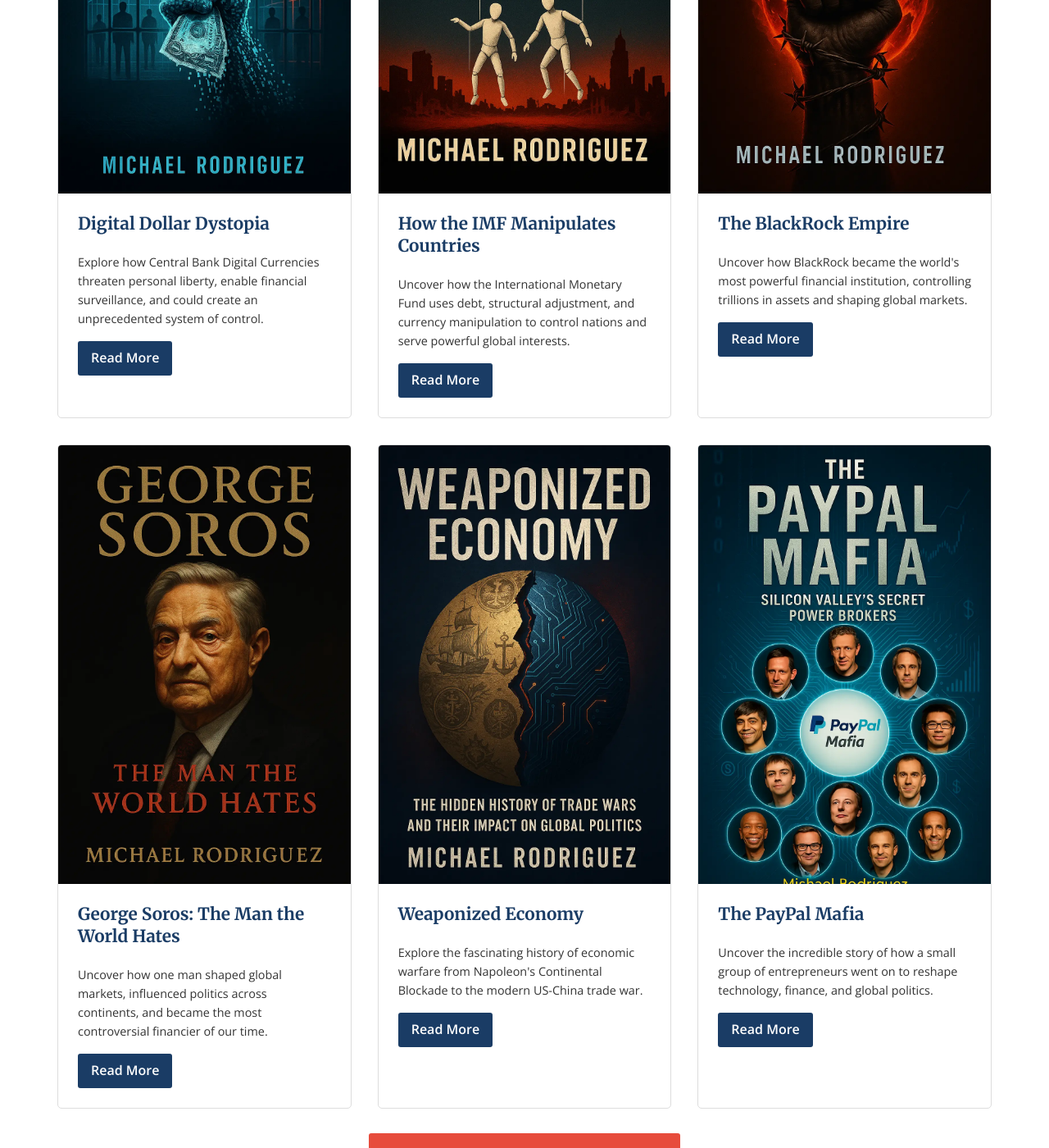
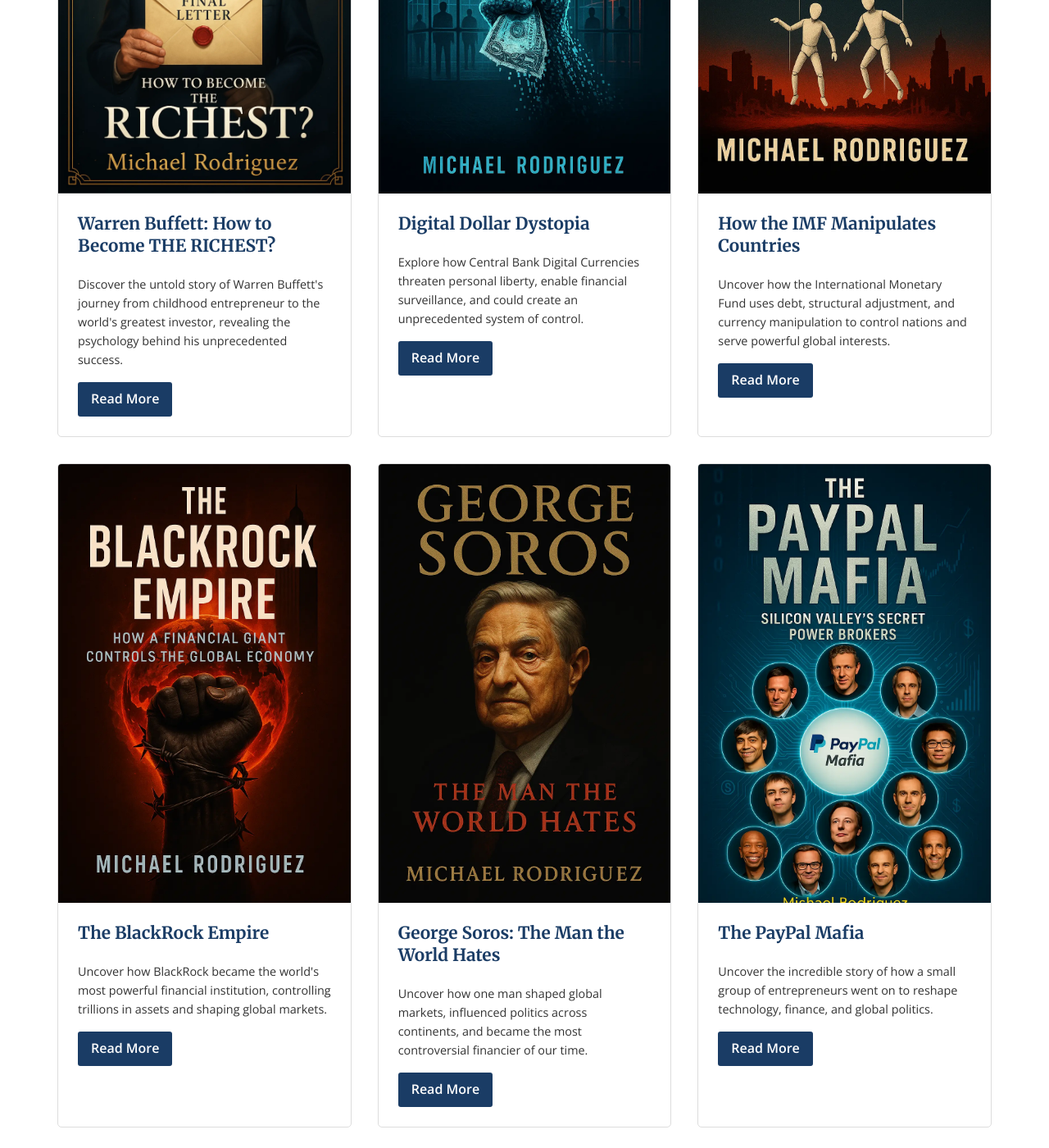
Before and after one commit to Zews123/michael-rodriguez-books, a Jekyll site: the page built from index.md, in a window 1280 px wide and 1400 px high, scrolled down 955 px. Shown: the whole window at 82% size. Built offline with Jekyll 4.4.1, drawn with Linux system fonts in a browser that asks for light colours.

Commit message:
Update index.md

```diff
--- a/index.md
+++ b/index.md
@@ -16,6 +16,15 @@
 
 ## Latest Books
 <div class="book-grid">
+  <div class="book-card">
+    <img src="{{ site.baseurl }}/assets/images/Warren_Buffett.webp" alt="Warren Buffett Book Cover" style="max-width: 100%; height: auto;" loading="lazy">
+    <div class="book-card-content">
+      <h3>Warren Buffett: How to Become THE RICHEST?</h3>
+      <p>Discover the untold story of Warren Buffett's journey from childhood entrepreneur to the world's greatest investor, revealing the psychology behind his unprecedented success.</p>
+      <a href="{{ site.baseurl }}/books/Warren_Buffett" class="btn">Read More</a>
+    </div>
+  </div>
+
   <div class="book-card">
     <img src="{{ site.baseurl }}/assets/images/Digital_Dollar_Dystopia.webp" alt="Digital Dollar Dystopia Book Cover" style="max-width: 100%; height: auto;" loading="lazy">
     <div class="book-card-content">
@@ -53,15 +62,6 @@
   </div>
 
   <div class="book-card">
-    <img src="{{ site.baseurl }}/assets/images/Weaponized_Economy.webp" alt="Weaponized Economy Book Cover" style="max-width: 100%; height: auto;" loading="lazy">
-    <div class="book-card-content">
-      <h3>Weaponized Economy</h3>
-      <p>Explore the fascinating history of economic warfare from Napoleon's Continental Blockade to the modern US-China trade war.</p>
-      <a href="{{ site.baseurl }}/books/weaponized-economy" class="btn">Read More</a>
-    </div>
-  </div>
-
-  <div class="book-card">
     <img src="{{ site.baseurl }}/assets/images/Pay_Pall_Mafia.webp" alt="The PayPal Mafia Book Cover" style="max-width: 100%; height: auto;" loading="lazy">
     <div class="book-card-content">
       <h3>The PayPal Mafia</h3>
```
